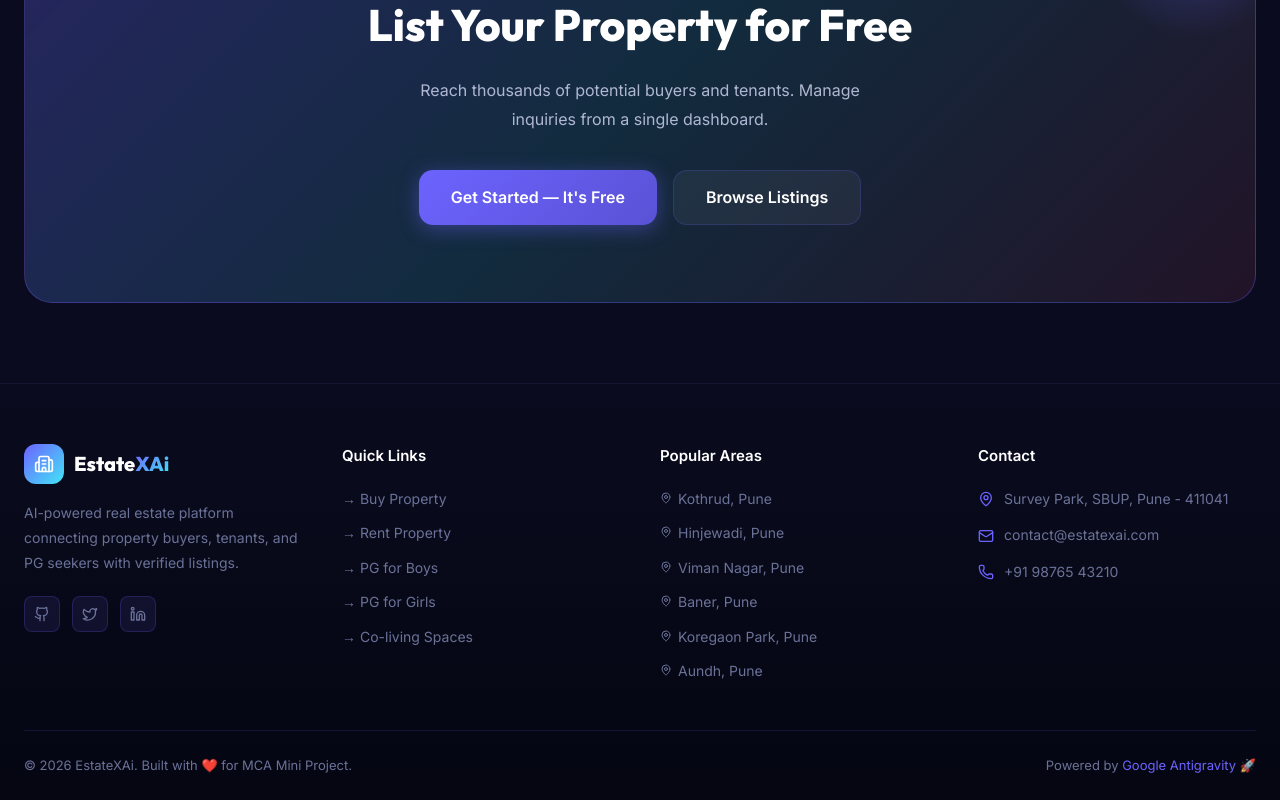
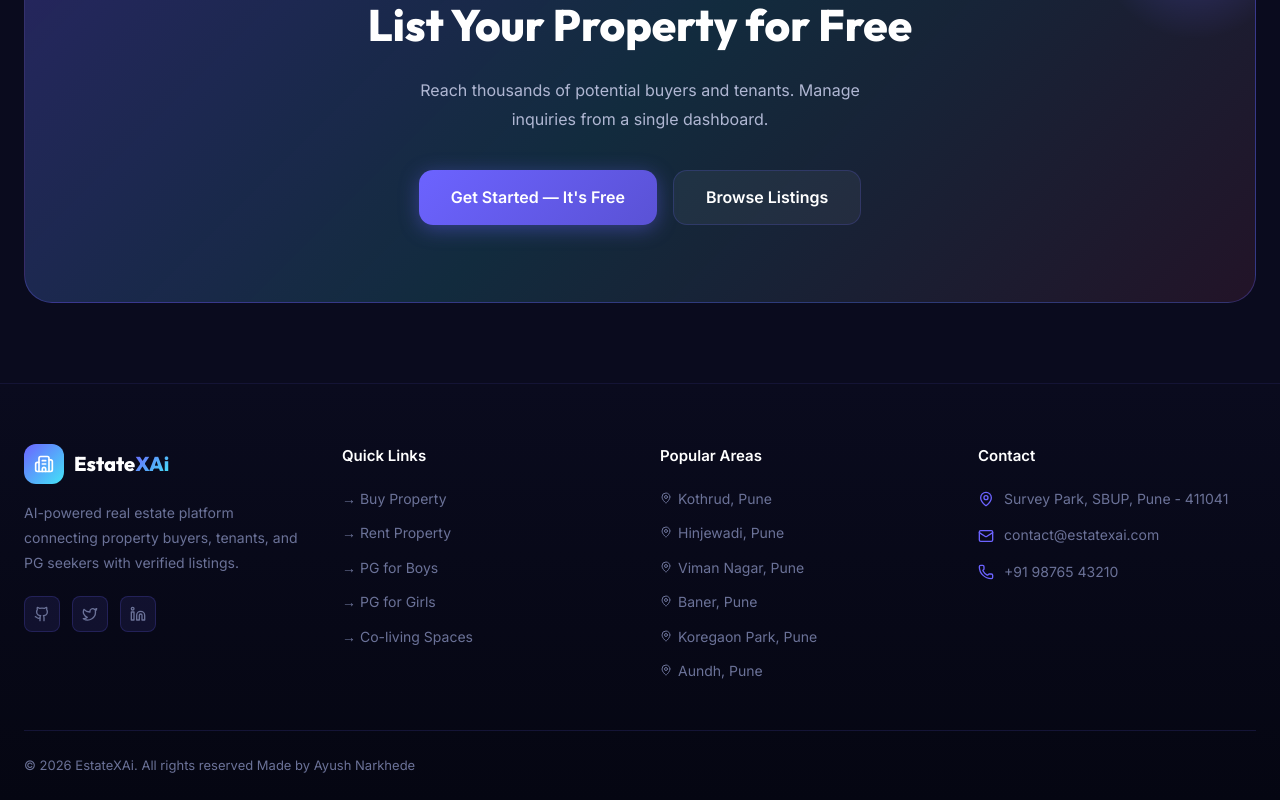
Before and after one commit to ayush0121n/estateXAI, a React app in the folder frontend/: page / in a window 1280 px wide. Shown: the part 3008-3808 px from the top of the page. Built offline with nearby package versions, Linux system fonts and the light colour scheme; no server answers; the HTML template or start-up script is replaced by a standard one.

Commit message:
added changes in footer!!

```diff
--- a/frontend/src/components/Footer.jsx
+++ b/frontend/src/components/Footer.jsx
@@ -92,10 +92,7 @@ export default function Footer() {
 
                 <div style={{ borderTop: '1px solid rgba(108,99,255,0.15)', paddingTop: 24, display: 'flex', justifyContent: 'space-between', alignItems: 'center', flexWrap: 'wrap', gap: 12 }}>
                     <p style={{ color: '#6b7298', fontSize: 13 }}>
-                        © {year} EstateXAi. Built with ❤️ for MCA Mini Project.
-                    </p>
-                    <p style={{ color: '#6b7298', fontSize: 13 }}>
-                        Powered by <span style={{ color: '#6c63ff' }}>Google Antigravity</span> 🚀
+                        © {year} EstateXAi. All rights reserved Made by Ayush Narkhede
                     </p>
                 </div>
             </div>
```
